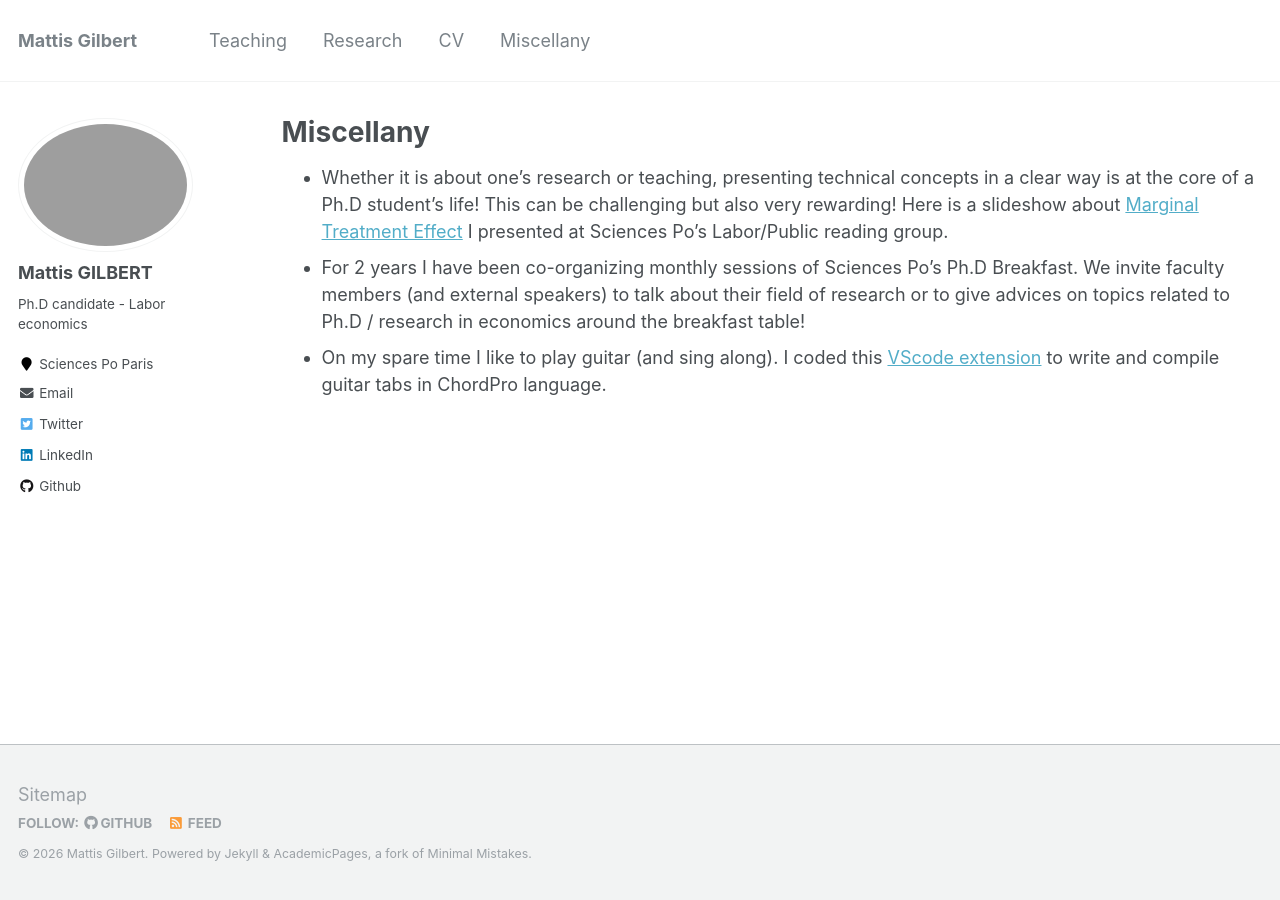
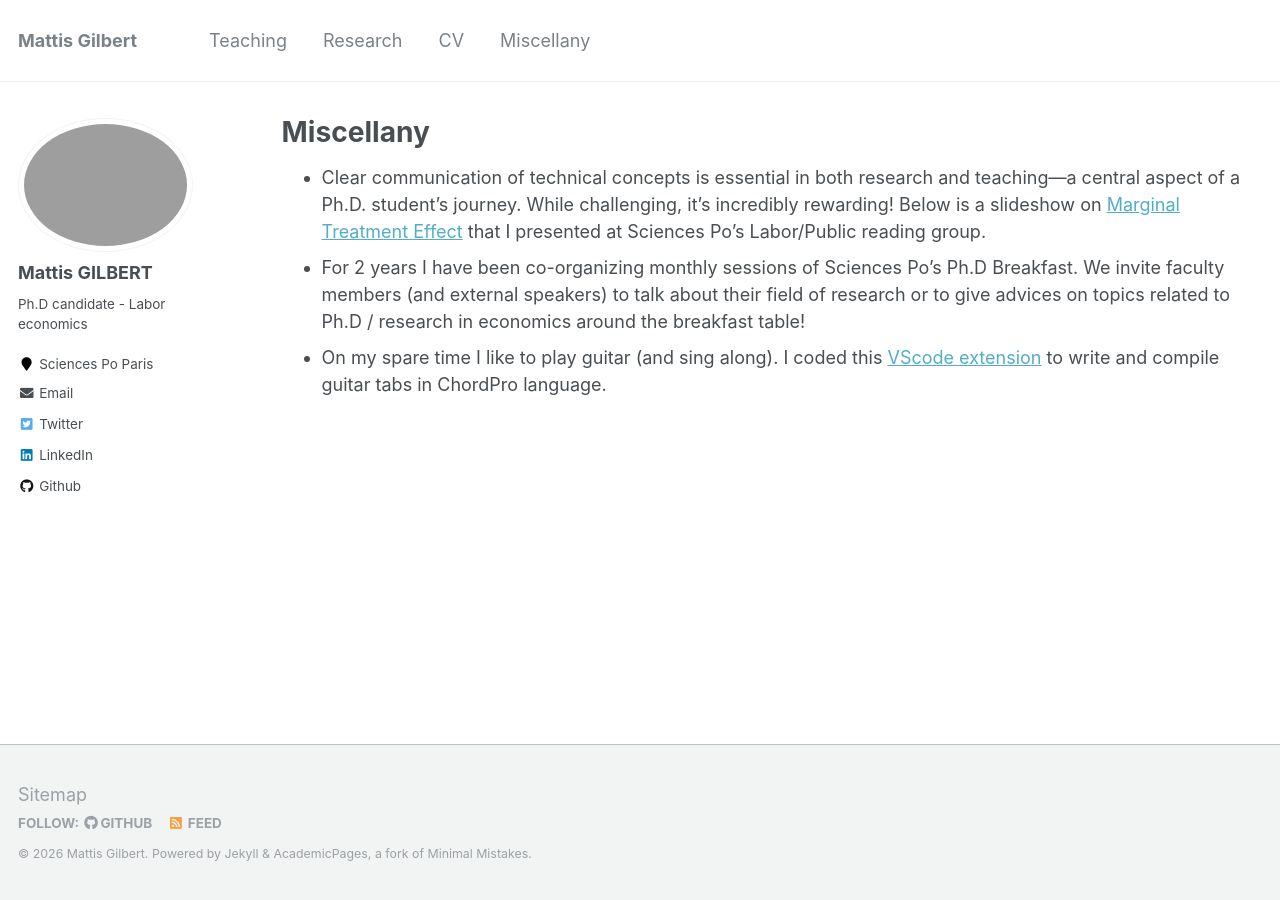
Before and after one commit to mattis-gilbert/mattis-gilbert.github.io, a Jekyll site: the page built from _pages/miscellany.md, in a window 1280 px wide. Built offline with Jekyll 4.4.1, drawn with Linux system fonts in a browser that asks for light colours.

```diff
--- a/_pages/miscellany.md
+++ b/_pages/miscellany.md
@@ -9,6 +9,6 @@ redirect_from:
 
 
 
-* Whether it is about one's research or teaching, presenting technical concepts in a clear way is at the core of a Ph.D student's life! This can be challenging but also very rewarding! Here is a slideshow about [Marginal Treatment Effect](https://mattis-gilbert.github.io/files/marginal_treatment_effects.pdf) I presented at Sciences Po's Labor/Public reading group.
+* Clear communication of technical concepts is essential in both research and teaching—a central aspect of a Ph.D. student's journey. While challenging, it’s incredibly rewarding! Below is a slideshow on [Marginal Treatment Effect](https://mattis-gilbert.github.io/files/marginal_treatment_effects.pdf) that I presented at Sciences Po's Labor/Public reading group.
 * For 2 years I have been co-organizing monthly sessions of Sciences Po's Ph.D Breakfast. We invite faculty members (and external speakers) to talk about their field of research or to give advices on topics related to Ph.D / research in economics around the breakfast table!
 * On my spare time I like to play guitar (and sing along). I coded this [VScode extension](https://marketplace.visualstudio.com/items/?itemName=mattjs07.chordpro-vscode&ssr=false#overview) to write and compile guitar tabs in ChordPro language.
```
Also changed, not shown: _pages/about.md (+2 -2 lines).
